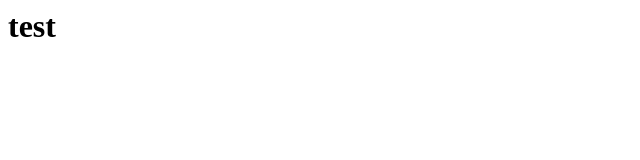
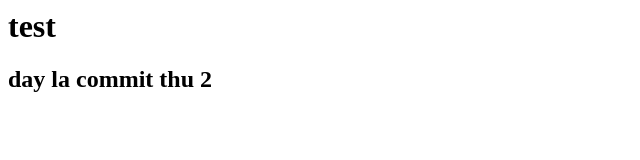
Before and after one commit to chien297/demo-git, a plain HTML site: page index.html in a window 1280 px wide. Shown: the whole page, without its empty margins (0-640 px from the left). Drawn offline with Linux system fonts and the light colour scheme.

Commit message:
Update index.html

```diff
--- a/index.html
+++ b/index.html
@@ -1 +1,2 @@
 <h1>test</h1>
+<h2> day la commit thu 2 </h2>
```
